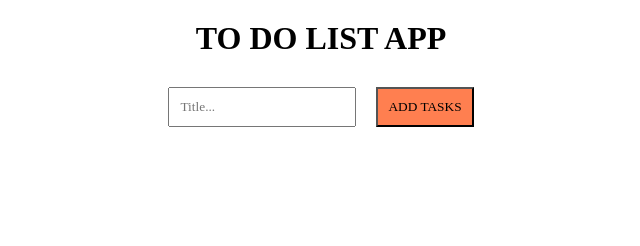
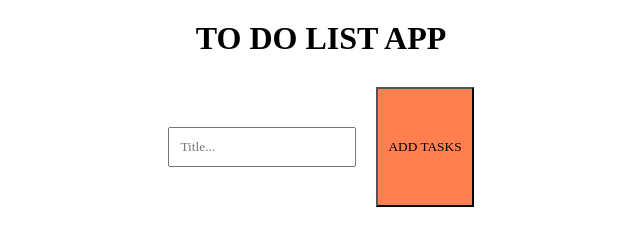
Before and after one commit to cootan/todolist, a plain HTML site: page index.html in a window 1280 px wide. Shown: the whole page, without its empty margins (319-959 px from the left). Drawn offline with Linux system fonts and the light colour scheme.

Commit message:
Update style.css

```diff
--- a/style.css
+++ b/style.css
@@ -28,7 +28,7 @@ h1 {
 
 #myInput {
     padding: 10px 10px;
-    margin: 10px 10px;
+    margin: 50px 10px;
 }
 
 li {
```
